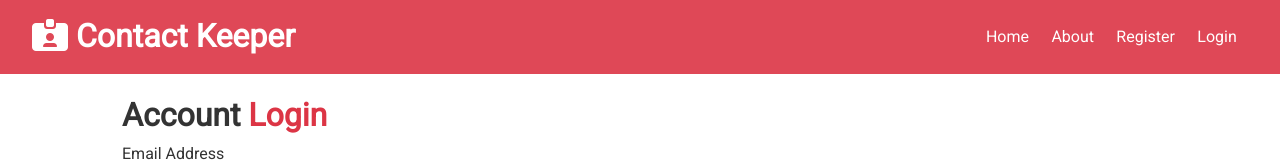
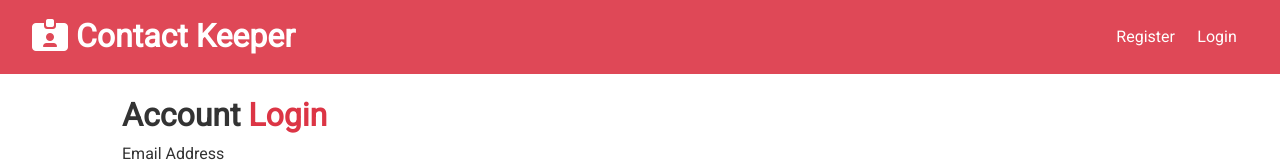
Before and after one commit to ellysaschottler/Contact_Keeper-ESchottler, a React (Create React App) app in the folder client/: page /login in a window 1280 px wide. Shown: the top 162 px of the page. Built offline with nearby package versions, Linux system fonts and the light colour scheme.

Commit message:
logout created and navbar updated for authenticated or not users

```diff
--- a/client/src/components/layout/Navbar.js
+++ b/client/src/components/layout/Navbar.js
@@ -1,20 +1,41 @@
-import React from 'react';
+import React, { Fragment, useContext } from 'react';
 import PropTypes from 'prop-types';
 import { Link } from 'react-router-dom';
+import AuthContext from '../../context/auth/authContext';
 
 const Navbar = ({ title, icon }) => {
+    const authContext = useContext(AuthContext);
+
+    const { isAuthenticated, logout, user } = authContext;
+
+    const onLogout = () => {
+        logout();
+    }
+
+    const authLinks = (
+        <Fragment>
+            <li> Hello { user && user.name }</li>
+            <li>
+                <a onClick={onLogout} href="#!">
+                    <i className="fas fa-sign-out-alt"></i> <span className="hide-sm">Logout</span>
+                </a>
+            </li>
+        </Fragment>
+    )
+    const guestLinks = (
+        <Fragment>
+            <li><Link to='/register'>Register</Link></li>
+            <li><Link to='/login'>Login</Link></li>
+        </Fragment>
+    )
+
     return (
         <div className="navbar bg-primary">
             <h1>
                 <i className={icon}/> {title}
             </h1>
             <ul>
-                <li>
-                    <Link to='/'>Home</Link>
-                    <Link to='/about'>About</Link>
-                    <Link to='/register'>Register</Link>
-                    <Link to='/login'>Login</Link>
-                </li>
+                { isAuthenticated ? authLinks : guestLinks}
             </ul>
         </div>
     )
--- a/client/src/context/auth/AuthState.js
+++ b/client/src/context/auth/AuthState.js
@@ -87,7 +87,9 @@ const login = async formData => {
 
 // Logout
 
-const logout = () => console.log('logout user')
+const logout = () => dispatch({ type: LOGOUT })
+
+
 // Clear Errors
 
 const clearErrors = () => dispatch({ type: CLEAR_ERRORS })
--- a/client/src/context/auth/authReducer.js
+++ b/client/src/context/auth/authReducer.js
@@ -28,6 +28,7 @@ const authReducer = (state, action) => {
                 isAuthenticated: true,
                 loading: false
             }
+        case LOGOUT:
         case LOGIN_FAIL:
         case REGISTER_FAIL:
         case AUTH_ERROR:
```
